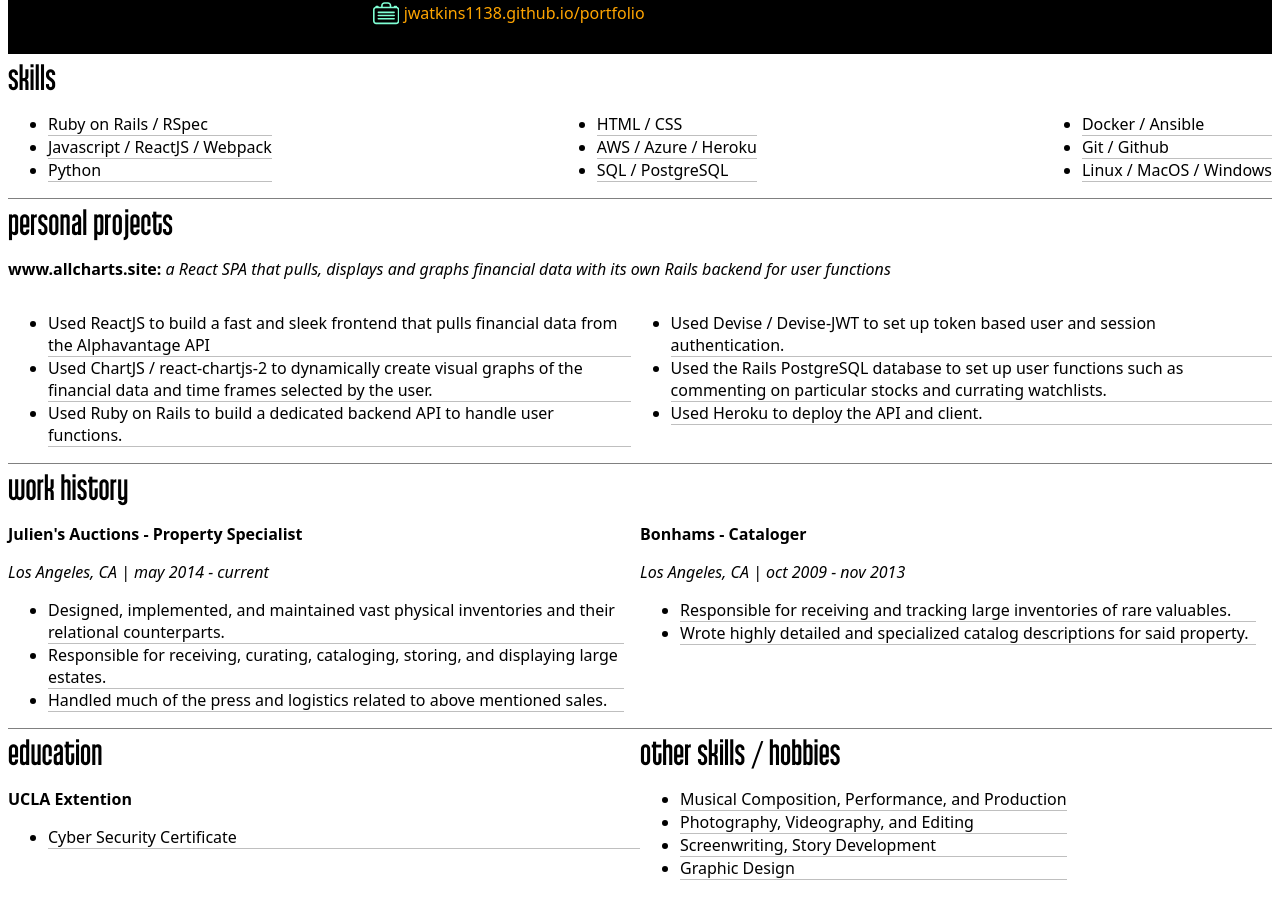
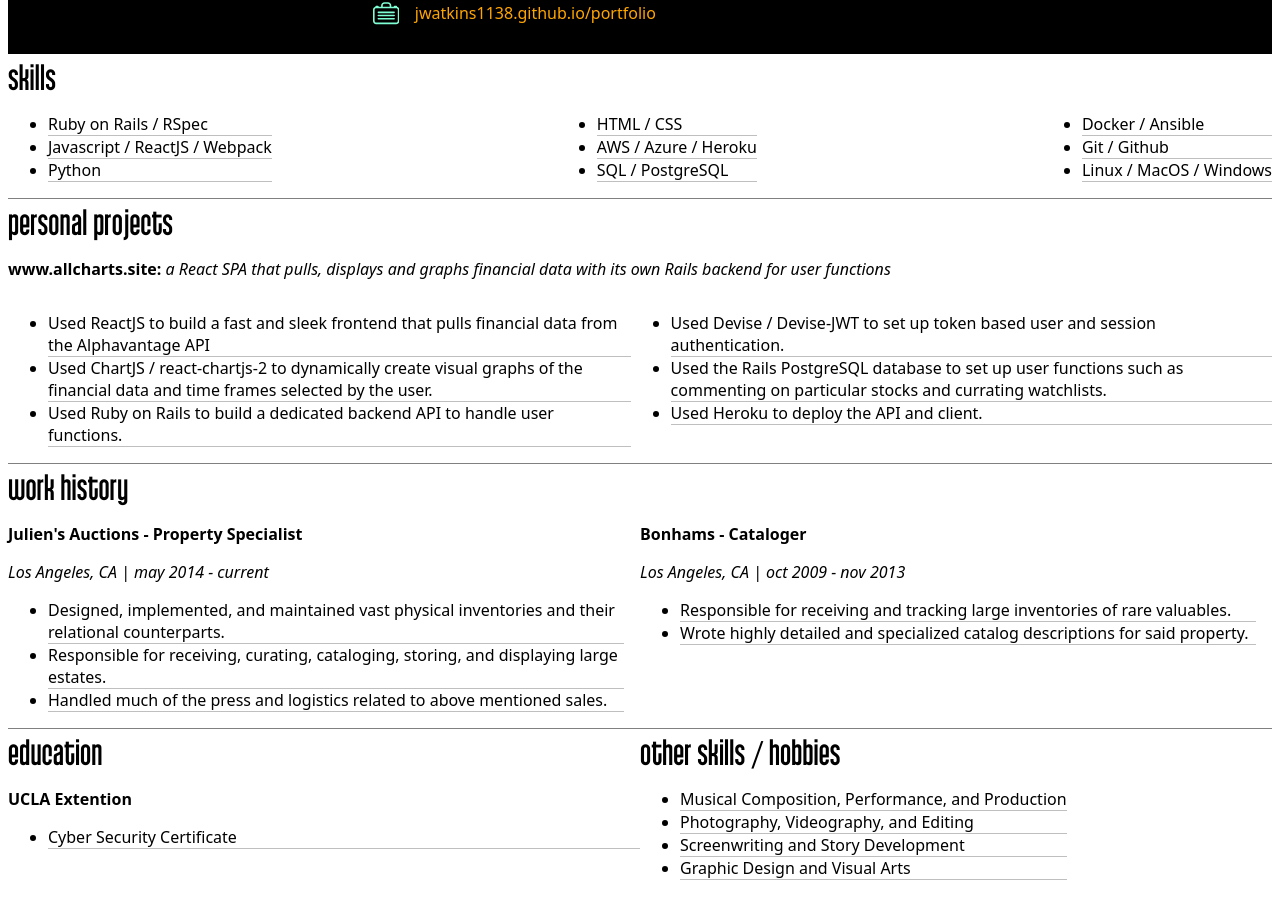
Before and after one commit to Jwatkins1138/resume, a plain HTML site: page index_2.html in a window 1280 px wide. Shown: the part 142-1046 px from the top of the page. Drawn offline with Linux system fonts and the light colour scheme.

Commit message:
margin and copy

```diff
--- a/index_2.html
+++ b/index_2.html
@@ -94,8 +94,8 @@
         <ul>
           <li>Musical Composition, Performance, and Production</li>
           <li>Photography, Videography, and Editing</li>
-          <li>Screenwriting, Story Development</li>
-          <li>Graphic Design</li>
+          <li>Screenwriting and Story Development</li>
+          <li>Graphic Design and Visual Arts</li>
         </ul>
       </div>
     </footer>
--- a/style_2.css
+++ b/style_2.css
@@ -40,6 +40,7 @@ html {
   height: 1.6em;
   width: 1.6em;
   margin: .3em;
+  margin-right: 1em;
  }
 
  #email {
```
